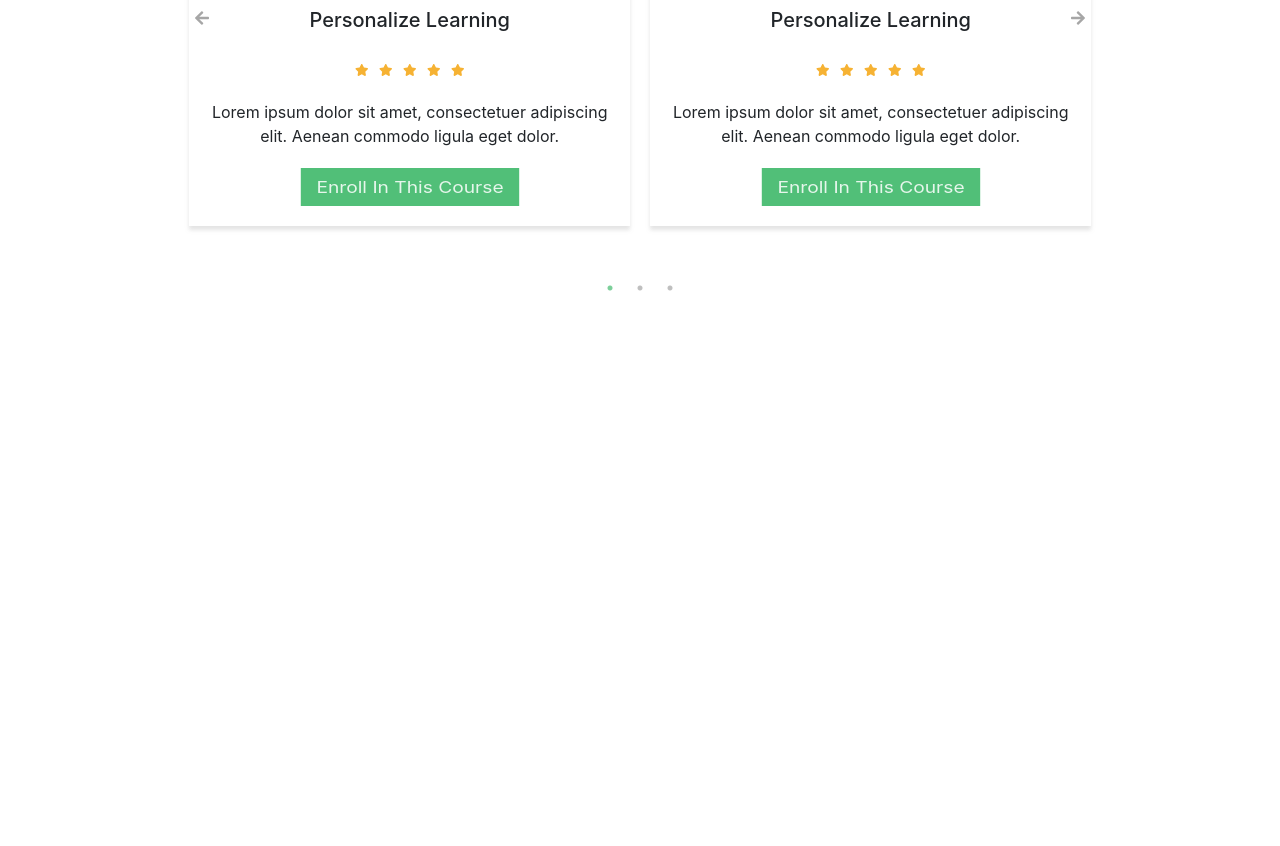
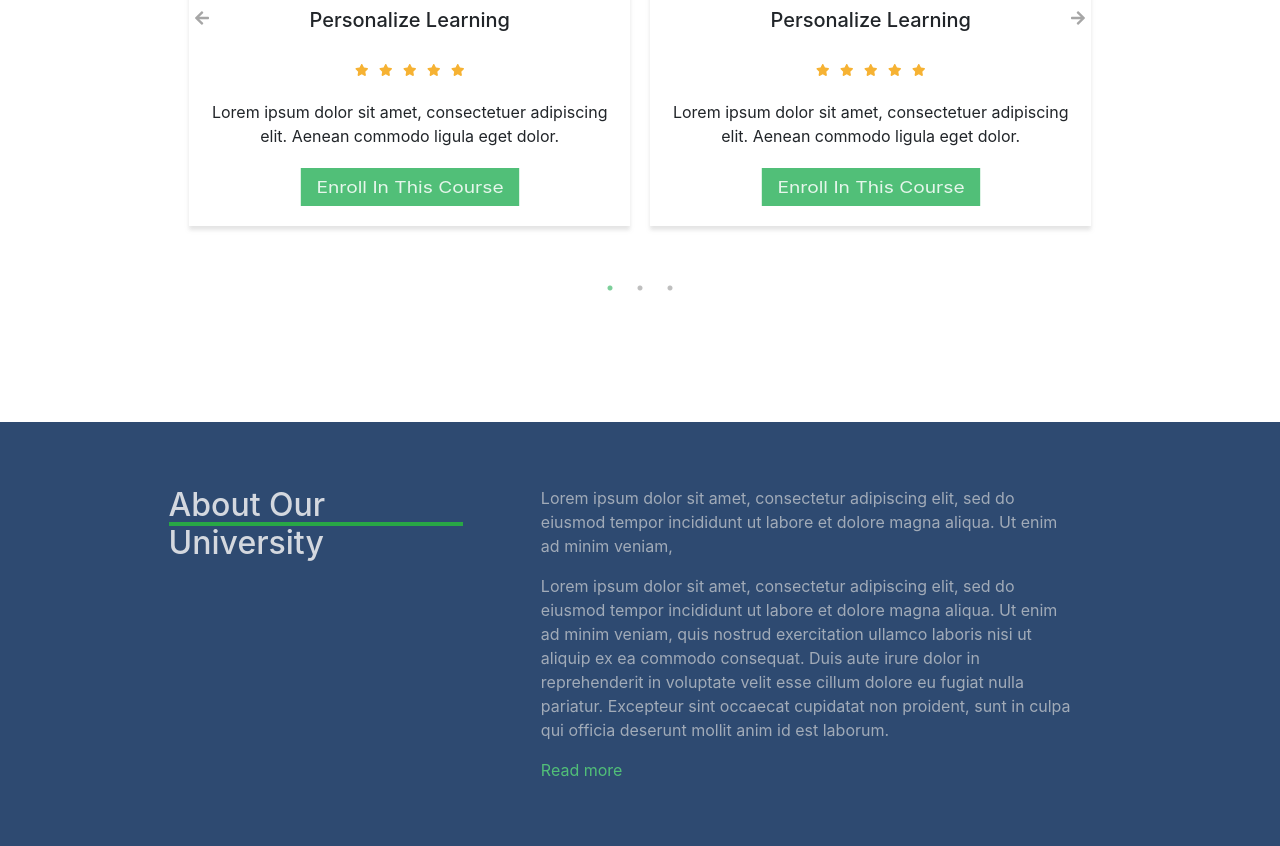
Before and after one commit to Marian-mi/nTemplate, a website: page index.html in a window 1280 px wide. Shown: the part 2077-2923 px from the top of the page. Before the commit the page ends 2499 px from the top, so only its background shows below. Drawn offline with nearby package versions, Linux system fonts and the light colour scheme; files that its build step writes are made by us from their sources.

Commit message:
Added about section

```diff
--- a/index.html
+++ b/index.html
@@ -297,6 +297,27 @@
                 </div>
             </div>
         </section>
+
+        <!-- About -->
+        <section class="about d-flex">
+            <div class="col-4 mr-5">
+                <h2>About Our University</h2>
+            </div>
+            <div class="col-7">
+                <p>
+                    Lorem ipsum dolor sit amet, consectetur adipiscing elit, sed do eiusmod tempor incididunt ut labore
+                    et dolore magna aliqua. Ut enim ad minim veniam,
+                </p>
+                <p>
+                    Lorem ipsum dolor sit amet, consectetur adipiscing elit, sed do eiusmod tempor incididunt ut labore
+                    et dolore magna aliqua. Ut enim ad minim veniam, quis nostrud exercitation ullamco laboris nisi ut
+                    aliquip ex ea commodo consequat. Duis aute irure dolor in reprehenderit in voluptate velit esse
+                    cillum dolore eu fugiat nulla pariatur. Excepteur sint occaecat cupidatat non proident, sunt in
+                    culpa qui officia deserunt mollit anim id est laborum.
+                </p>
+                <span>Read more</span>
+            </div>
+        </section>
     </div>
     <script src="https://code.jquery.com/jquery-3.5.1.slim.min.js"
         integrity="sha384-DfXdz2htPH0lsSSs5nCTpuj/zy4C+OGpamoFVy38MVBnE+IbbVYUew+OrCXaRkfj"
--- /dev/null
+++ b/src/style/about.scss
@@ -0,0 +1,16 @@
+@import './common.scss';
+
+.about {
+    background-color: #2e4a71;
+    padding: 5% 12%;
+    h2 {
+        @include title;
+        color: rgba(243, 243, 243, 0.842);
+    }
+    p {
+        color: rgba(221, 221, 221, 0.664);
+    }
+    span {
+        color: $Green;
+    }
+}
--- a/src/style/main.scss
+++ b/src/style/main.scss
@@ -2,6 +2,7 @@
 @import './slider.scss';
 @import './services.scss';
 @import './courses.scss';
+@import './about.scss';
 
 * {
     padding: 0;
```
